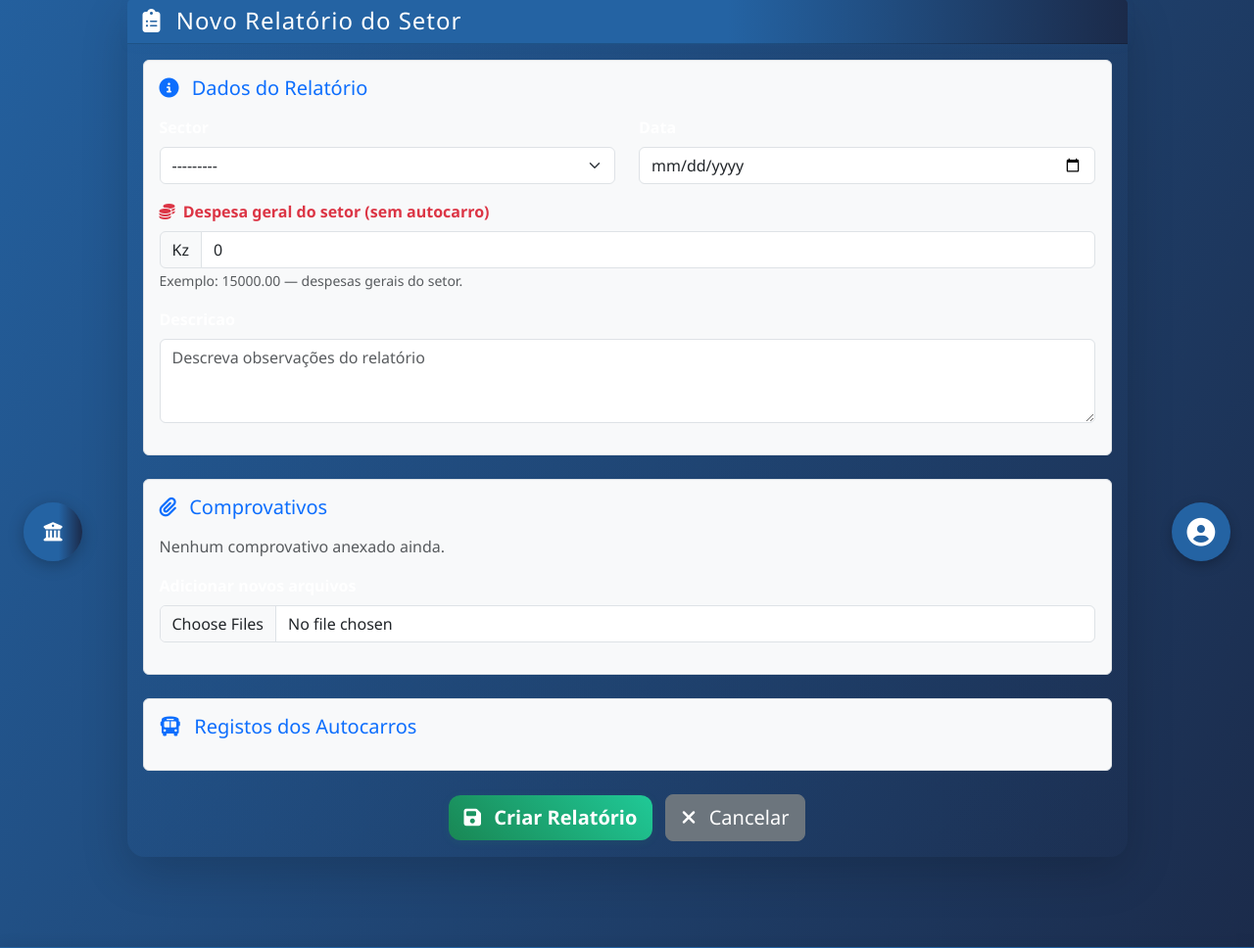
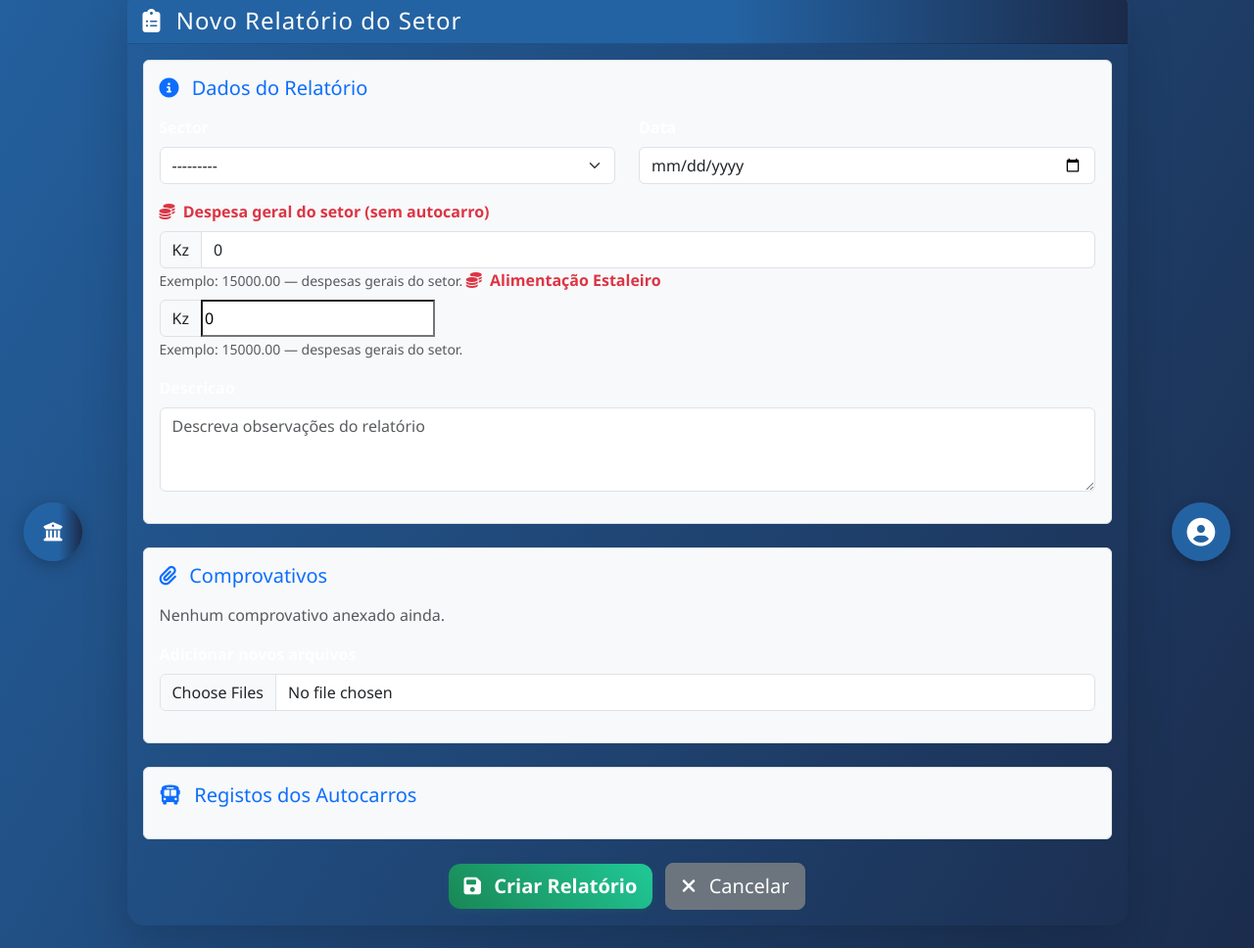
Before and after one commit to CalebKiangebeniMatias/Alca-AtyTransportes, a Django app: page /relatorios/adicionar/ in a window 1280 px wide. Shown: the part 203-1171 px from the top of the page at 98% size. Run offline with Django 5.2, Linux system fonts and the light colour scheme; the visitor is signed in with stand-in values (Sample User, id 1); data that the repository does not hold is empty.

Commit message:
Adição de novos cambos: Taxi e Alimentação do estaleiro

```diff
--- a/autocarros/forms.py
+++ b/autocarros/forms.py
@@ -83,7 +83,7 @@ class MultiFileInput(forms.ClearableFileInput):
 class RelatorioSectorForm(forms.ModelForm):
     class Meta:
         model = RelatorioSector
-        fields = ['sector', 'data', 'descricao', 'despesa_geral']  # 🔹 adicionamos o campo aqui
+        fields = ['sector', 'data', 'descricao', 'despesa_geral', 'alimentacao_estaleiro']  # 🔹 adicionamos o campo aqui
         widgets = {
             'sector': forms.Select(attrs={'class': 'form-select'}),
             'data': forms.DateInput(attrs={'class': 'form-control', 'type': 'date'}),
@@ -101,6 +101,7 @@ class RelatorioSectorForm(forms.ModelForm):
         }
         labels = {
             'despesa_geral': 'Despesa geral do setor (sem autocarro)',
+            'alimentacao_estaleiro': 'Alimentação Estaleiro',
         }
 
 
@@ -119,6 +120,7 @@ class RegistoDiarioForm(forms.ModelForm):
             'parqueamento': forms.NumberInput(attrs={'class': 'form-control'}),
             'taxa': forms.NumberInput(attrs={'class': 'form-control'}),
             'outros': forms.NumberInput(attrs={'class': 'form-control'}),
+            'taxi': forms.NumberInput(attrs={'class': 'form-control'}),
             'numero_passageiros': forms.NumberInput(attrs={'class': 'form-control'}),
             'numero_viagens': forms.NumberInput(attrs={'class': 'form-control'}),
             'km_percorridos': forms.NumberInput(attrs={'class': 'form-control'}),
--- a/autocarros/models.py
+++ b/autocarros/models.py
@@ -141,6 +141,13 @@ class RelatorioSector(models.Model):
         verbose_name="Despesa geral do setor"
     )
 
+    alimentacao_estaleiro = models.DecimalField(
+        max_digits=12,
+        decimal_places=2,
+        default=0,
+        verbose_name="Despesa com alimentação do estaleiro"
+    )
+
     class Meta:
         unique_together = ['sector', 'data']  # 🔹 IMPEDE MÚLTIPLOS RELATÓRIOS POR DIA
         ordering = ['-data']
@@ -205,7 +212,9 @@ class RegistoDiario(models.Model):
     alimentacao = models.DecimalField(max_digits=10, decimal_places=2, default=0)
     parqueamento = models.DecimalField(max_digits=10, decimal_places=2, default=0)
     taxa = models.DecimalField(max_digits=10, decimal_places=2, default=0)
+    taxi = models.DecimalField(max_digits=10, decimal_places=2, default=0)
     outros = models.DecimalField(max_digits=10, decimal_places=2, default=0)
+
 
     numero_passageiros = models.PositiveIntegerField(default=0)
     numero_viagens = models.PositiveIntegerField(default=0)
@@ -223,7 +232,7 @@ class RegistoDiario(models.Model):
         return self.normal + self.alunos + self.luvu + self.frete
 
     def saidas_total(self):
-        return self.alimentacao + self.parqueamento + self.taxa + self.outros
+        return self.alimentacao + self.parqueamento + self.taxa + self.outros + self.taxi
 
     def saldo_liquido(self):
         return self.entradas_total() - self.saidas_total()
--- a/autocarros/views.py
+++ b/autocarros/views.py
@@ -1307,18 +1307,19 @@ def listar_registros(request):
                 'total_saidas': Decimal('0'),
                 'total_saldo': Decimal('0'),
                 'despesa_geral': Decimal('0'),
+                'alimentacao_estaleiro': Decimal('0'),
             }
 
             # 🔹 Buscar o relatório apenas uma vez por grupo (otimizado)
             relatorio_sector = (
                 RelatorioSector.objects
                 .filter(sector=registro.autocarro.sector, data=registro.data)
-                .only('despesa_geral')  # otimiza a query
+                .only('despesa_geral', 'alimentacao_estaleiro')  # otimiza a query
                 .first()
             )
             if relatorio_sector:
                 registros_agrupados[chave]['despesa_geral'] = relatorio_sector.despesa_geral or Decimal('0')
-
+                registros_agrupados[chave]['alimentacao_estaleiro'] = relatorio_sector.alimentacao_estaleiro or Decimal('0')
         # 🔹 Processamento do registro (combustível, entradas, saídas, etc)
         key = f"{registro.autocarro_id}_{registro.data.isoformat()}"
         comb = combustivel_map.get(key)
@@ -1372,6 +1373,7 @@ def listar_registros(request):
     for grupo in registros_agrupados.values():
         # 🔹 Somar despesa_geral nas saídas totais
         grupo['total_saidas'] += grupo.get('despesa_geral', Decimal('0'))
+        grupo['total_saidas'] += grupo.get('alimentacao_estaleiro', Decimal('0'))
 
         # 🔹 Agora calcula o saldo líquido
         grupo['total_saldo'] = (
@@ -1444,6 +1446,7 @@ def listar_registros(request):
             parts.append(f"Parqueamento: {fmt_money(getattr(reg, 'parqueamento', 0))}kz")
             parts.append(f"Taxa: {fmt_money(getattr(reg, 'taxa', 0))}kz")
             parts.append(f"Outros: {fmt_money(getattr(reg, 'outros', 0))}kz")
+            parts.append(f"Taxi: {fmt_money(getattr(reg, 'taxi', 0))}kz")
             parts.append(f"Combustível: {fmt_money(reg.combustivel_total)}kz")
             parts.append(f"Sobragem/Filtros: {fmt_money(reg.combustivel_sobragem)}kz")
             parts.append(f"Lavagem: {fmt_money(reg.combustivel_lavagem)}kz")
@@ -1456,11 +1459,12 @@ def listar_registros(request):
             parts.append(f"💰 Saldo Liquído: {fmt_money(reg.saldo_liquido_incl_combustivel)}kz")
 
         parts.append("")
-        parts.append("__________________________________________")
+        parts.append("____________________________")
         parts.append("")
         parts.append("📊 Resumo Geral")
         parts.append(f"✅ Entrada Geral: {fmt_money(total_entradas)}kz")
-        parts.append(f"Despesa Geral: {fmt_money(g.get('despesa_geral', 0))}kz")
+        parts.append(f"❌Despesa Feita Na Produção: {fmt_money(g.get('despesa_geral', 0))}kz")
+        parts.append(f"❌Alimentação Estaleiro: {fmt_money(g.get('alimentacao_estaleiro', 0))}kz")
         parts.append(f"❌ Saída Geral: {fmt_money(total_saidas)}kz")
         parts.append(f"💰 Liquído Geral: {fmt_money(total_saldo)}kz")
         parts.append("")
@@ -2886,7 +2890,9 @@ def gerencia_financas(request):
     serie_parqueamento = [float(r['total_parqueamento'] or 0) for r in registros]
     serie_taxa = [float(r['total_taxa'] or 0) for r in registros]
     serie_outros = [float(r['total_outros'] or 0) for r in registros]
-
+    serie_taxi = [float(r['total_taxi'] or 0) for r in registros]
+
+    serie_alimentacao_estaleiro = [float(r['total_alimentacao_estaleiro'] or 0) for r in registros]
     serie_despesas_extra = [float(despesas_rel_map.get(r['mes'], 0)) for r in registros]
 
     serie_combustivel_valor = [float(combustivel_map_valor.get(r['mes'], 0)) for r in registros]
@@ -2899,7 +2905,9 @@ def gerencia_financas(request):
             serie_parqueamento[i] +
             serie_taxa[i] +
             serie_outros[i] +
+            serie_taxi[i] +
             serie_despesas_extra[i] +
+            serie_alimentacao_estaleiro[i] +
             serie_combustivel_valor[i] +
             serie_combustivel_sobragem[i] +
             serie_combustivel_lavagem[i]
@@ -2974,7 +2982,9 @@ def gerencia_financas(request):
         "serie_parqueamento": serie_parqueamento,
         "serie_taxa": serie_taxa,
         "serie_outros": serie_outros,
+        "serie_taxi": serie_taxi,
         "serie_despesas_extra": serie_despesas_extra,
+        "serie_alimentacao_estaleiro": serie_alimentacao_estaleiro,
 
         # Combustível
         "serie_combustivel_valor": serie_combustivel_valor,
@@ -3714,10 +3724,12 @@ def mapa_geral_financeiro(request):
                 "parqueamento": Decimal(0),
                 "taxa": Decimal(0),
                 "outros": Decimal(0),
+                "taxi": Decimal(0),
                 "combustivel": Decimal(0),
                 "lavagem": Decimal(0),
                 "sopragem": Decimal(0),
                 "despesa_geral": Decimal(0),
+                "alimentacao_estaleiro": Decimal(0),
                 "total": Decimal(0),
             },
             "saldo": Decimal(0),
@@ -3740,7 +3752,7 @@ def mapa_geral_financeiro(request):
         semanas[s]["despesas"]["parqueamento"] += r.parqueamento
         semanas[s]["despesas"]["taxa"] += r.taxa
         semanas[s]["despesas"]["outros"] += r.outros
-
+        semanas[s]["despesas"]["taxi"] += r.taxi
     # ================================
     # DESPESAS DE COMBUSTÍVEL
     # ================================
@@ -3757,6 +3769,7 @@ def mapa_geral_financeiro(request):
     for dg in despesas_gerais:
         s = semana_do_mes_4colunas(dg.data)
         semanas[s]["despesas"]["despesa_geral"] += dg.despesa_geral or Decimal(0)
+        semanas[s]["despesas"]["alimentacao_estaleiro"] += dg.alimentacao_estaleiro or Decimal(0)
 
     # ================================
     # TOTAIS E SALDOS
@@ -3799,6 +3812,8 @@ def mapa_geral_financeiro(request):
         "total_despesas_lavagem": sum(s["despesas"]["lavagem"] for s in semanas.values()),
         "total_despesas_sopragem": sum(s["despesas"]["sopragem"] for s in semanas.values()),
         "total_despesas_outros": sum(s["despesas"]["outros"] for s in semanas.values()),
+        "total_despesas_taxi": sum(s["despesas"]["taxi"] for s in semanas.values()),
         "total_despesa_geral": sum(s["despesas"]["despesa_geral"] for s in semanas.values()),
+        "total_despesa_alimentacao_estaleiro": sum(s["despesas"]["alimentacao_estaleiro"] for s in semanas.values()),
     }
     return render(request, "financeiro/mapa_geral.html", context)
--- a/templates/autocarros/adicionar_relatorio_sector.html
+++ b/templates/autocarros/adicionar_relatorio_sector.html
@@ -63,7 +63,21 @@
                                 <span class="input-group-text">Kz</span>
                                 {{ relatorio_form.despesa_geral }}
                             </div>
-                            <small class="text-muted">Exemplo: 15000.00 — despesas gerais do setor.</small>
+                            <small class="text-muted">
+                                Exemplo: 15000.00 — despesas gerais do setor.
+                            </small>
+
+                            <label class="form-label fw-bold text-danger">
+                                <i class="fas fa-coins me-1"></i> {{ relatorio_form.alimentacao_estaleiro.label }}
+                            </label>
+                            <div class="input-group">
+                                <span class="input-group-text">Kz</span>
+                                {{ relatorio_form.alimentacao_estaleiro }}
+                            </div>
+                            <small class="text-muted">
+                                Exemplo: 15000.00 — despesas gerais do setor.
+                            </small>
+
                         </div>
 
                         <div class="mb-3">
```
Also changed, not shown: templates/autocarros/editar_relatorio_sector.html (+8 -0 lines), templates/autocarros/listar_registros.html (+9 -0 lines), templates/financeiro/mapa_geral.html (+19 -0 lines).
